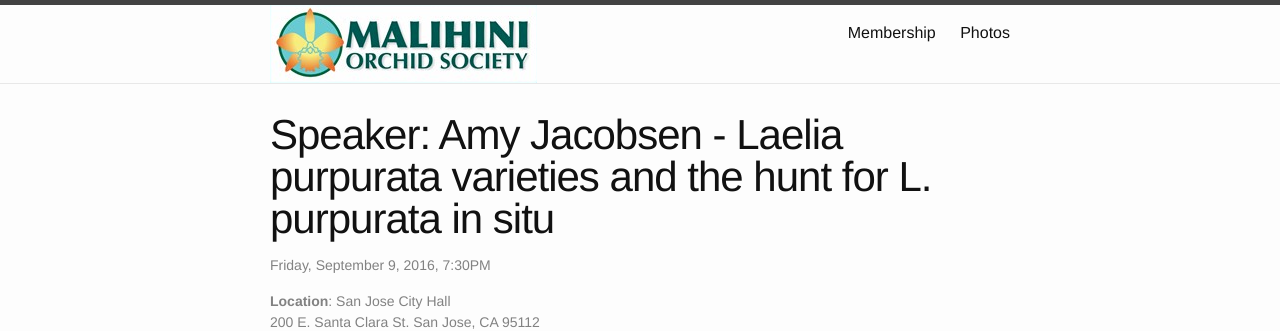
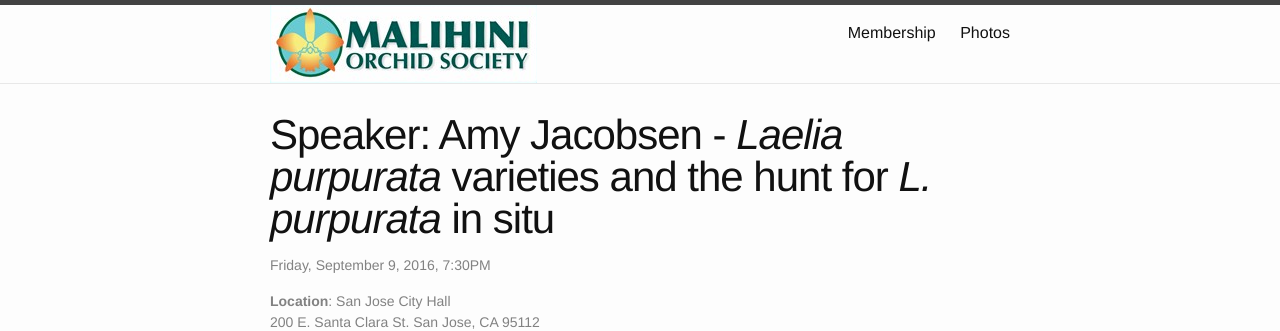
Before and after one commit to malihini/malihini.github.io, a Jekyll site: the page built from meeting/_posts/2016-09-09-meeting.md, in a window 1280 px wide. Shown: the top 331 px of the page. Built offline with Jekyll 4.4.1, drawn with Linux system fonts in a browser that asks for light colours.

```diff
--- a/meeting/_posts/2016-09-09-meeting.md
+++ b/meeting/_posts/2016-09-09-meeting.md
@@ -1,6 +1,6 @@
 ---
 layout: meeting
-title:  "Speaker: Amy Jacobsen - Laelia purpurata varieties and the hunt for L. purpurata in situ"
+title:  "Speaker: Amy Jacobsen - <em>Laelia purpurata</em> varieties and the hunt for <em>L. purpurata</em> in situ"
 date:   2016-09-09 7:30PM
 ---
 
```
